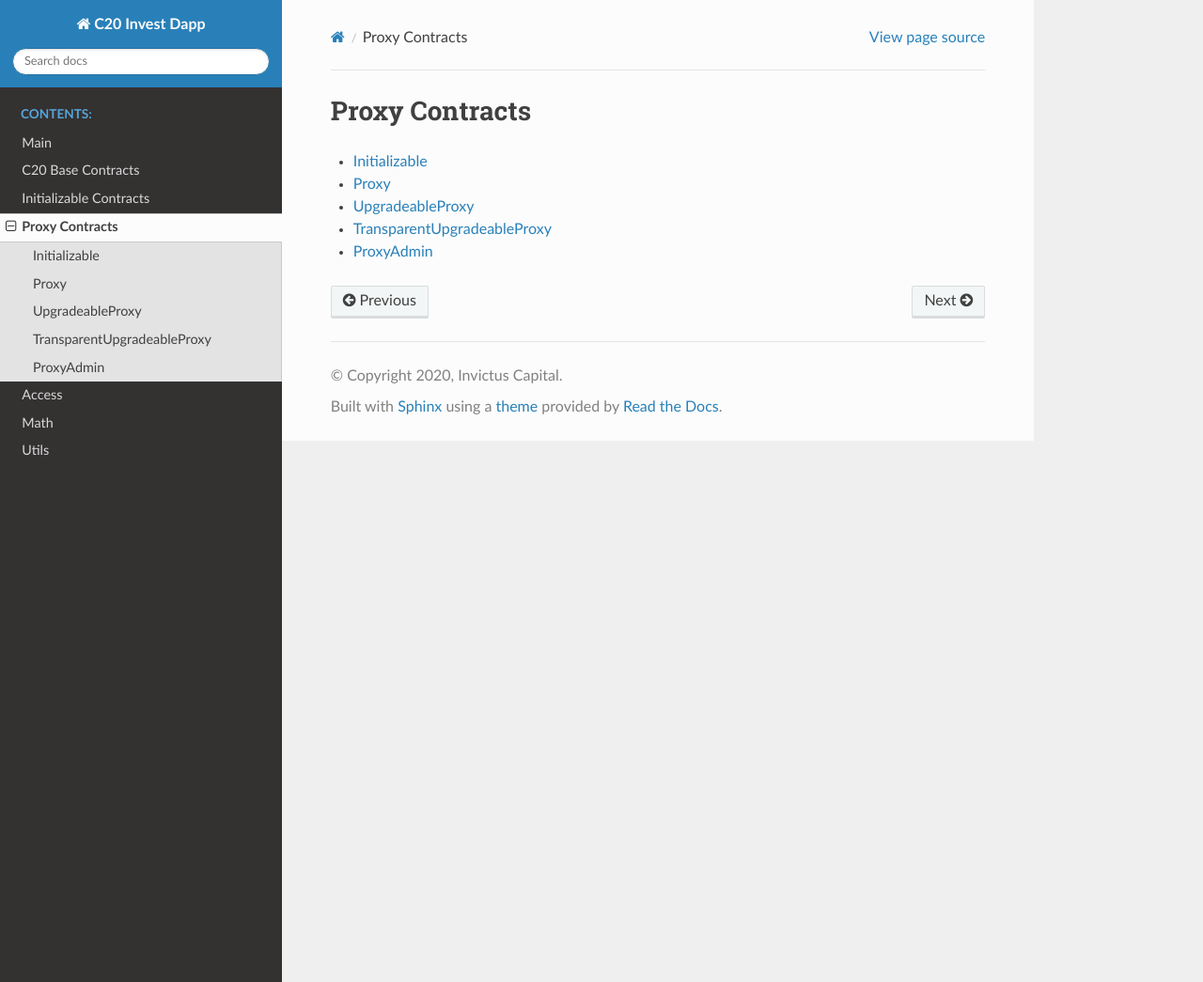
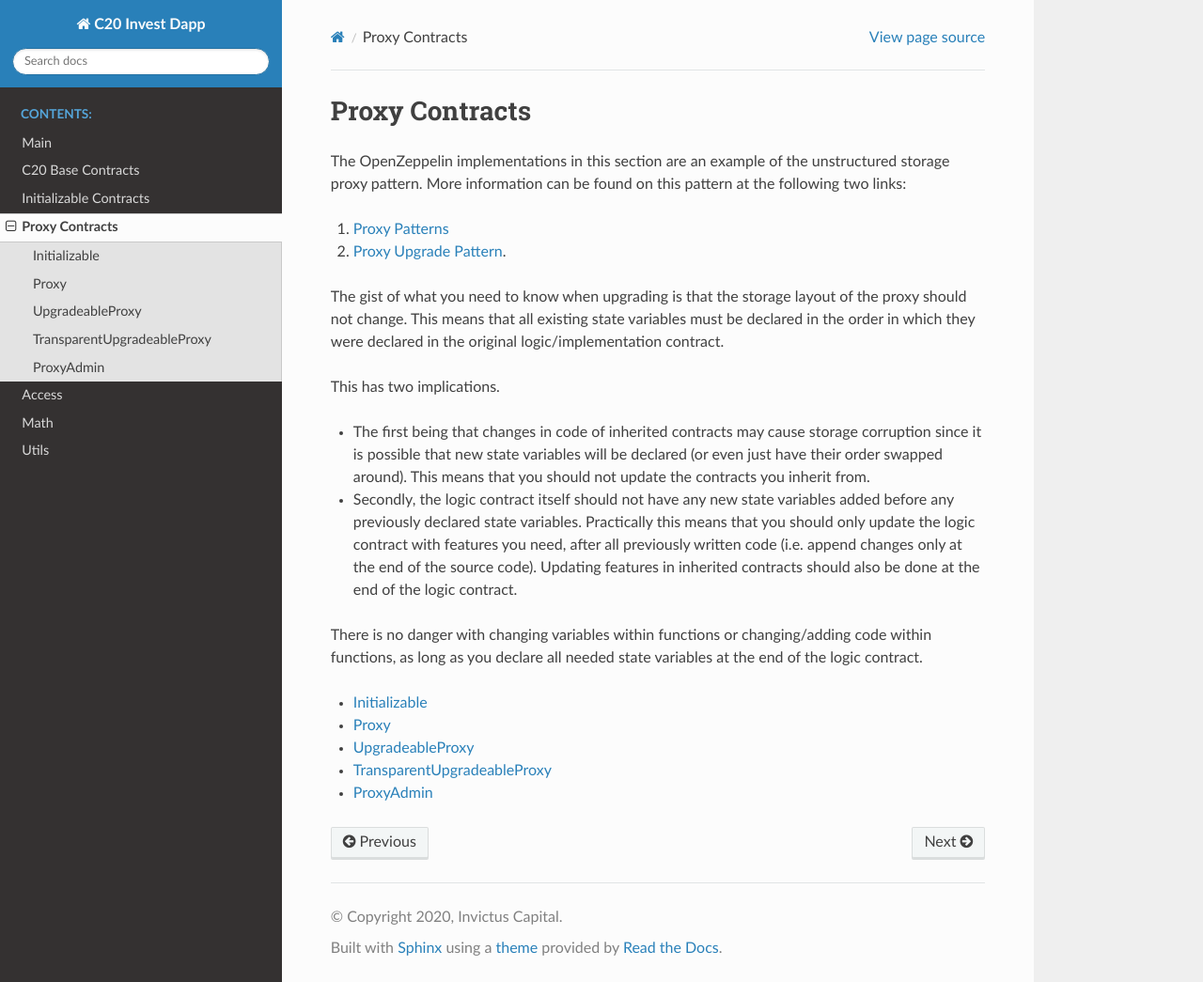
Before and after one commit to 8563a236e65cede7b14220e65c70ad5718144a3/c20-invest-dapp, a Sphinx documentation site: the page built from docs/source/proxy_index.rst, in a window 1280 px wide and 1045 px high. Shown: the whole window at 94% size. Built offline with Sphinx 7.4.7 and the Read the Docs theme 2.0.0, drawn with Linux system fonts in a browser that asks for light colours.

Commit message:
(Document) unstructured storage proxy
See: https://blog.openzeppelin.com/proxy-patterns/
     https://docs.openzeppelin.com/upgrades-plugins/1.x/proxies

Why: Caution users about upgrades

How: ReStructuredText

Tags: docs proxy

```diff
--- a/docs/source/proxy_index.rst
+++ b/docs/source/proxy_index.rst
@@ -1,5 +1,37 @@
 Proxy Contracts
 ===============
+
+The OpenZeppelin implementations in this section are an example of
+the unstructured storage proxy pattern. More information can be found
+on this pattern at the following two links:
+
+1. `Proxy Patterns <https://blog.openzeppelin.com/proxy-patterns/>`_
+2. `Proxy Upgrade Pattern <https://docs.openzeppelin.com/upgrades-plugins/1.x/proxies>`_.
+
+
+The gist of what you need to know when upgrading is that the storage
+layout of the proxy should not change. This means that all existing
+state variables must be declared in the order in which they were
+declared in the original logic/implementation contract.
+
+This has two implications.
+
+- The first being that changes in code of inherited contracts may cause storage
+  corruption since it is possible that new state variables will be declared
+  (or even just have their order swapped around). This means that you should not update
+  the contracts you inherit from.
+- Secondly, the logic contract itself should not have any new state variables
+  added before any previously declared state variables. Practically this means
+  that you should only update the logic contract with features you need, after all
+  previously written code (i.e. append changes only at the end of the source
+  code). Updating features in inherited contracts should also be done at the
+  end of the logic contract.
+
+
+There is no danger with changing variables within functions or
+changing/adding code within functions, as long as you declare
+all needed state variables at the end of the logic contract.
+
 .. toctree::
     initializable.rst
     proxy.rst
```
Also changed, not shown: 2 other files.
